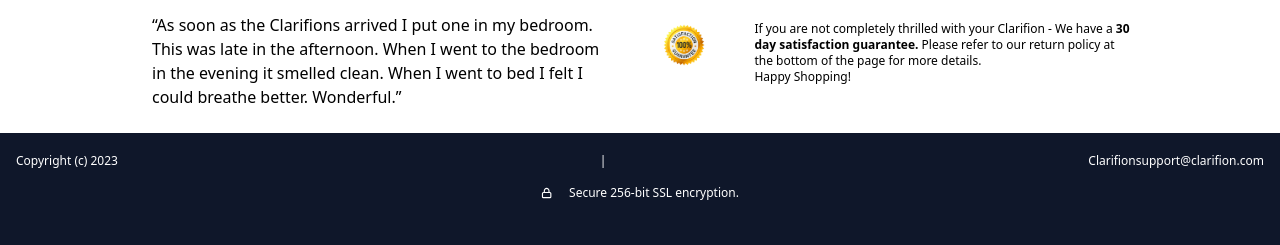
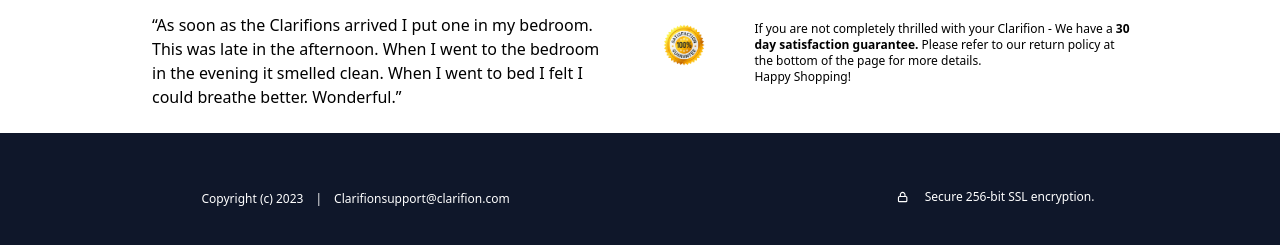
Before and after one commit to AlanCienega/figma-to-tailwindcss, a website built with Vite: page index.html in a window 1280 px wide. Shown: the part 985-1230 px from the top of the page. Built offline with nearby package versions, Linux system fonts and the light colour scheme.

Commit message:
footer desktop

```diff
--- a/index.html
+++ b/index.html
@@ -180,7 +180,7 @@
           </div>
         </div>
         <div
-          class="h-16 bg-sky-100 rounded-lg mx-5 my-6 col-span-2 lg:col-span-1"
+          class="h-16 bg-sky-100 rounded-lg mx-5 my-6 col-span-2 lg:col-span-1 flex"
         >
           <div class="grid grid-cols-5 items-center">
             <div class="flex justify-center">
@@ -294,10 +294,10 @@
         </section>
       </div>
     </div>
-    <footer class="bg-slate-900 text-white h-28">
+    <footer class="bg-slate-900 text-white h-28 lg:flex lg:justify-around">
       <div class="mx-4 flex justify-between items-center text-xs pt-5">
         <div>Copyright (c) 2023</div>
-        <span>|</span>
+        <span class="lg:mx-3">|</span>
         <div>Clarifionsupport@clarifion.com</div>
       </div>
       <div class="flex justify-center text-center items-center pt-4 text-xs">
```
